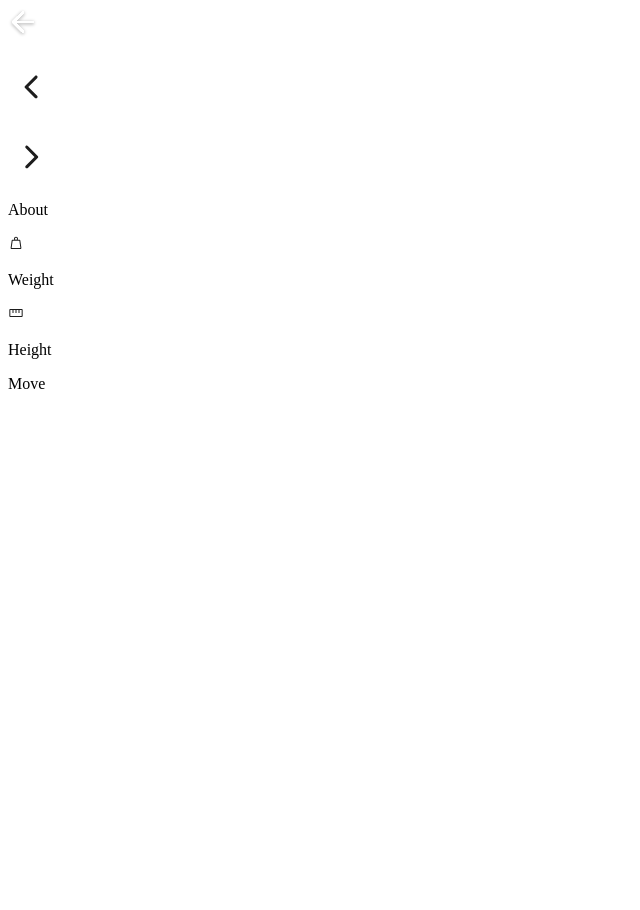
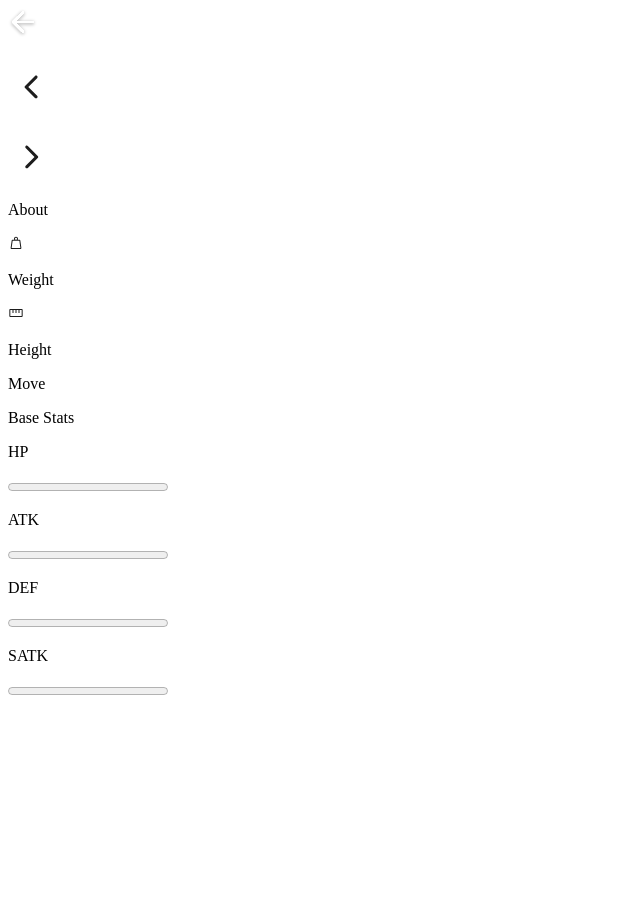
Before and after one commit to AleandroPresta/mobile-pokedex, a plain HTML site: page detail.html in a window 1280 px wide. Shown: the whole page, without its empty margins (0-640 px from the left). Before the commit the page ends 800 px from the top, so only its background shows below. Drawn offline with Linux system fonts and the light colour scheme.

Commit message:
Finishing detail.html

```diff
--- a/detail.html
+++ b/detail.html
@@ -68,7 +68,32 @@
                     <p class="caption-fonts">Move</p>
                 </div>
             </div>
+            <p class="body3-fonts pokemon-description"></p>
+            <p class="body2-fonts about-text">Base Stats</p>
+            <div class="stats-wrapper">
+                <div class="stats-wrap" data-stat="hp">
+                    <p class="body3-fonts stats">HP</p>
+                    <p class="body3-fonts"></p>
+                    <progress value="" max="100" class="progress-bar"></progress>
+                </div>
+                <div class="stats-wrap" data-stat="ATK">
+                    <p class="body3-fonts stats">ATK</p>
+                    <p class="body3-fonts"></p>
+                    <progress value="" max="100" class="progress-bar"></progress>
+                </div>
+                <div class="stats-wrap" data-stat="DEF">
+                    <p class="body3-fonts stats">DEF</p>
+                    <p class="body3-fonts"></p>
+                    <progress value="" max="100" class="progress-bar"></progress>
+                </div>
+                <div class="stats-wrap" data-stat="SATK">
+                    <p class="body3-fonts stats">SATK</p>
+                    <p class="body3-fonts"></p>
+                    <progress value="" max="100" class="progress-bar"></progress>
+                </div>
+            </div>
         </div>
+        <img src="./assets/pokedex.svg" alt="pokedex icon" class="detail-bg">
     </main>
 </body>
 </html>
```
